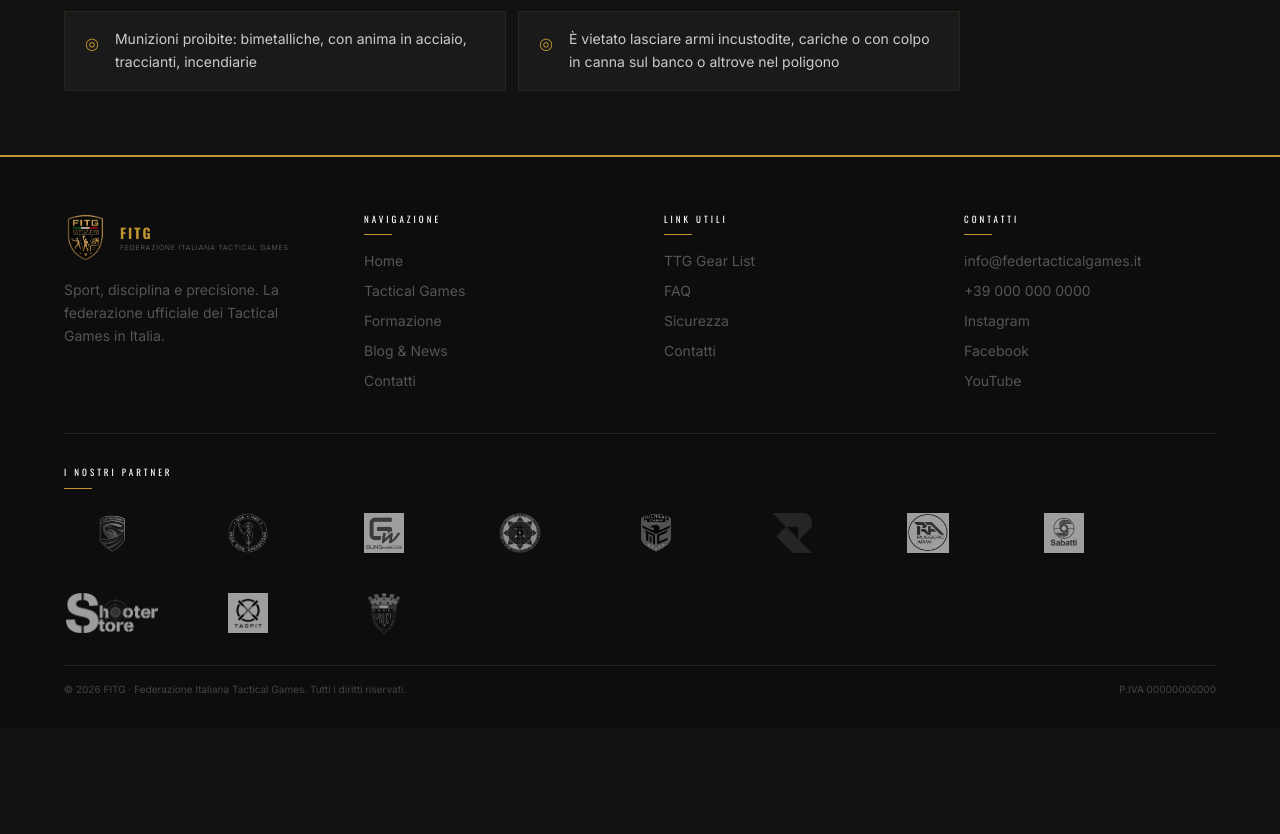
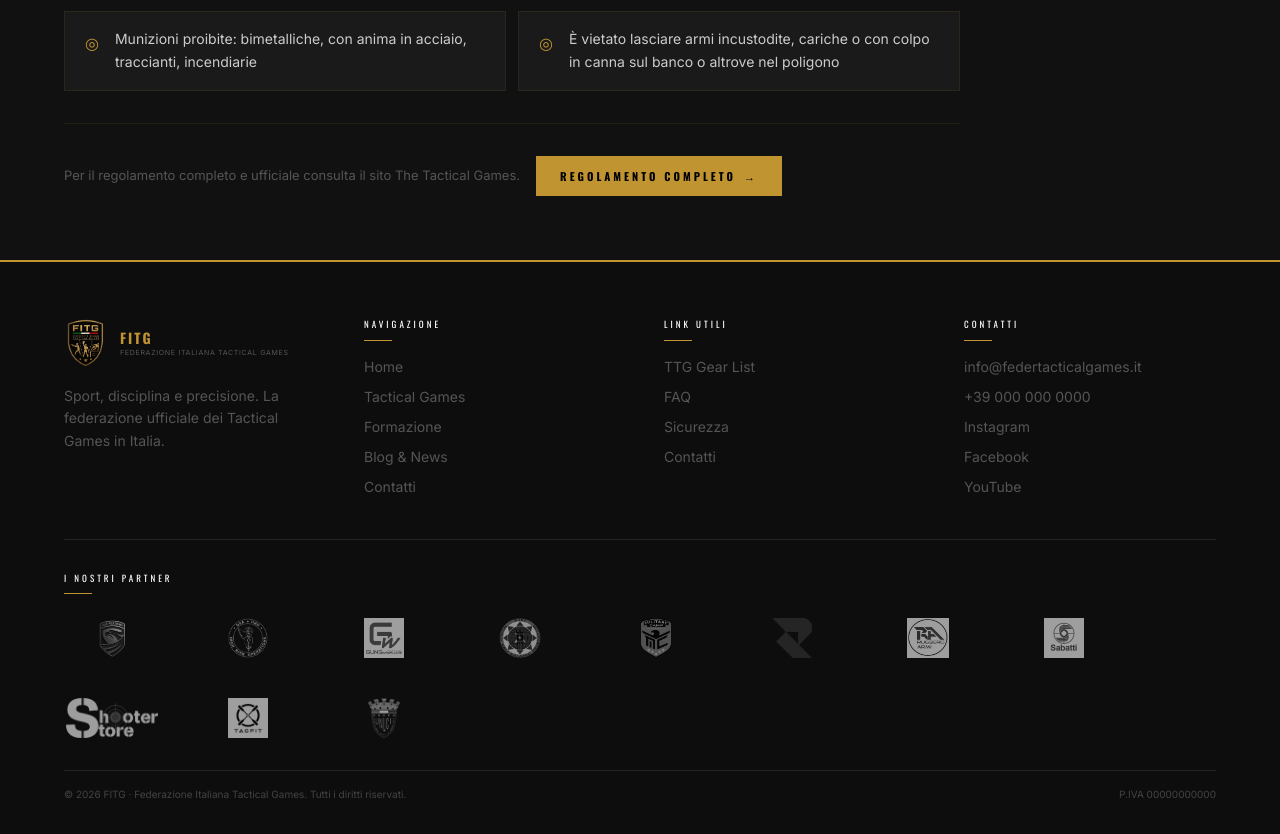
Before and after one commit to alelodato/fitg, a Next.js app in the folder fitg-website/: page /regole in a window 1280 px wide. Shown: the part 4548-5382 px from the top of the page. Before the commit the page ends 5277 px from the top, so only its background shows below. Built offline with nearby package versions, Linux system fonts and the light colour scheme.

Commit message:
modificato sponsor strip

```diff
--- a/fitg-website/app/regole/page.js
+++ b/fitg-website/app/regole/page.js
@@ -96,6 +96,20 @@ export default function RegolePage() {
                         </div>
                     ))}
                 </div>
+
+                <div className="mt-8 max-w-4xl flex flex-col md:flex-row md:items-center gap-4 border-t border-gold/10 pt-8">
+                    <p className="font-inter text-[13px] text-[#555] leading-relaxed">
+                        Per il regolamento completo e ufficiale consulta il sito The Tactical Games.
+                    </p>
+                    <a
+                        href="https://thetacticalgames.com/rules"
+                        target="_blank"
+                        rel="noopener noreferrer"
+                        className="shrink-0 font-oswald font-bold text-[11px] tracking-[3px] text-black bg-gold px-6 py-3 hover:bg-gold-light transition-colors flex items-center gap-2"
+                    >
+                        REGOLAMENTO COMPLETO <span>→</span>
+                    </a>
+                </div>
             </section>
         </>
     )
--- a/fitg-website/components/SponsorsStrip.js
+++ b/fitg-website/components/SponsorsStrip.js
@@ -39,8 +39,19 @@ export default function SponsorsStrip() {
     }, [])
 
     return (
-        <div className="bg-[#1A1A1A] border-t-2 border-gold border-b border-gold/20 py-5 md:py-8 overflow-hidden">
-            <div ref={trackRef} className="flex items-center gap-4 md:gap-10 w-max">
+        <div className="bg-[#1A1A1A] overflow-hidden">
+            {/* Sfumatura top dalla sezione precedente */}
+            <div className="h-8 bg-gradient-to-b from-[#111] to-[#1A1A1A]" />
+
+            {/* Titolo */}
+            <div className="text-center pb-5 md:pb-6">
+                <span className="font-oswald font-bold text-[13px] md:text-[15px] tracking-[4px] text-gold uppercase">
+                    I Partner della FITG
+                </span>
+            </div>
+
+            {/* Loghi */}
+            <div ref={trackRef} className="flex items-center gap-2 md:gap-10 w-max">
                 {sponsors.map((s, i) => (
                     <a
                         key={i}
@@ -59,6 +70,9 @@ export default function SponsorsStrip() {
                     </a>
                 ))}
             </div>
+
+            {/* Sfumatura bottom verso la sezione successiva */}
+            <div className="h-8 bg-gradient-to-b from-[#1A1A1A] to-[#111]" />
         </div>
     )
 }
```
